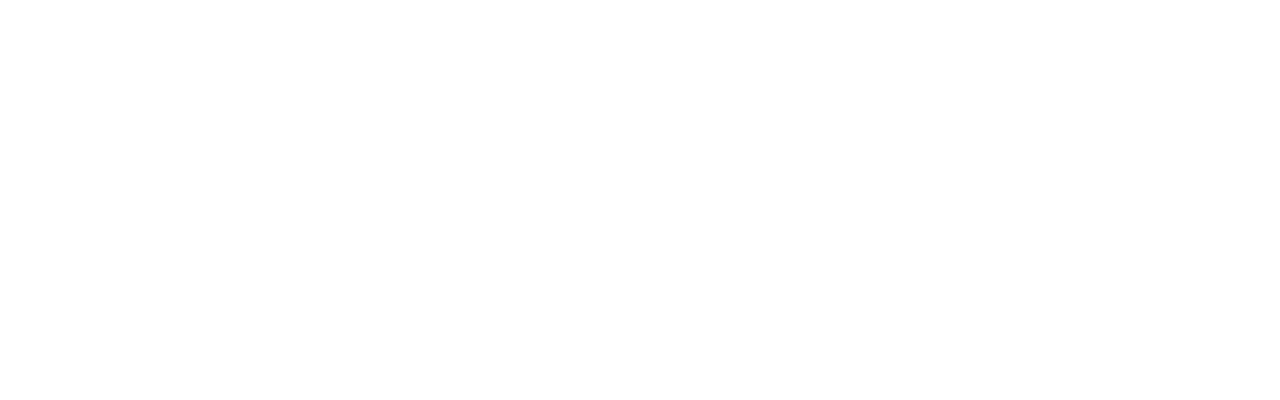
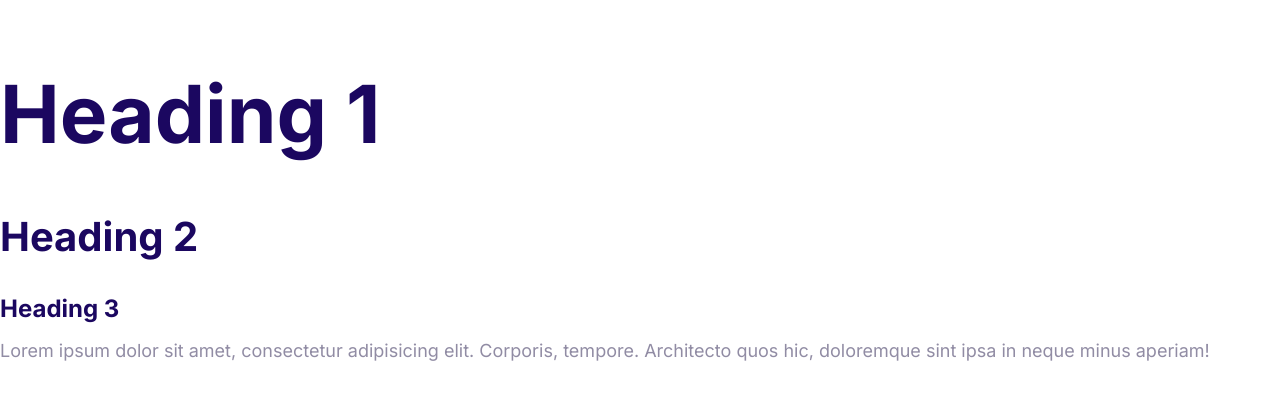
Before and after one commit to imerci/moshify, a plain HTML site: page index.html in a window 1280 px wide. Drawn offline with Linux system fonts and the light colour scheme.

Commit message:
Define the styles for the fonts.

```diff
--- a/css/styles.css
+++ b/css/styles.css
@@ -6,7 +6,51 @@
     --color-body: #918ca4;     /* 这是一种非常浅的灰色,帯有蓝色或紫色的阴影 */
 
 
+}
 
+html {
+    font-size: 62.5%;
+}
 
+body {
+    font-family: Inter, Arial, Helvetica, sans-serif;
+    color: var(--color-body);
+    font-size: 2.4rem;
+    line-height: 1.5;
+}
+
+h1,h2,h3{
+    color: var(--color-heading);
+    margin-bottom: 1rem;
 
 }
+
+h1 { font-size: 7rem;}
+
+h2 { font-size: 4rem;}
+
+h3 {
+    font-size: 3rem;
+
+}
+
+p { margin-top: 0;  }
+
+@media  screen and ( min-width: 1024px ) {
+    body {
+        font-size: 1.8rem;
+    }
+
+    h1 {
+        font-size: 8rem;
+    }
+
+    h2 {
+        font-size: 4rem;
+    }
+
+    h3 {
+        font-size: 2.4rem;
+    }
+
+}
--- a/index.html
+++ b/index.html
@@ -5,10 +5,16 @@
     <meta http-equiv="X-UA-Compatible" content="IE=edge">
     <meta name="viewport" content="width=device-width, initial-scale=1.0">
     <title>Document</title>
+    <link rel="preconnect" href="https://fonts.gstatic.com">
+    <link href="https://fonts.googleapis.com/css2?family=Inter:wght@400;700&display=swap" rel="stylesheet">
     <link rel="stylesheet" href="css/normalize.css">
     <link rel="stylesheet" href="css/styles.css">
 </head>
 <body>
 
+    <h1>Heading 1</h1>
+    <h2>Heading 2</h2>
+    <h3>Heading 3</h3>
+    <p>Lorem ipsum dolor sit amet, consectetur adipisicing elit. Corporis, tempore. Architecto quos hic, doloremque sint ipsa in neque minus aperiam!</p>
 </body>
 </html>
```
